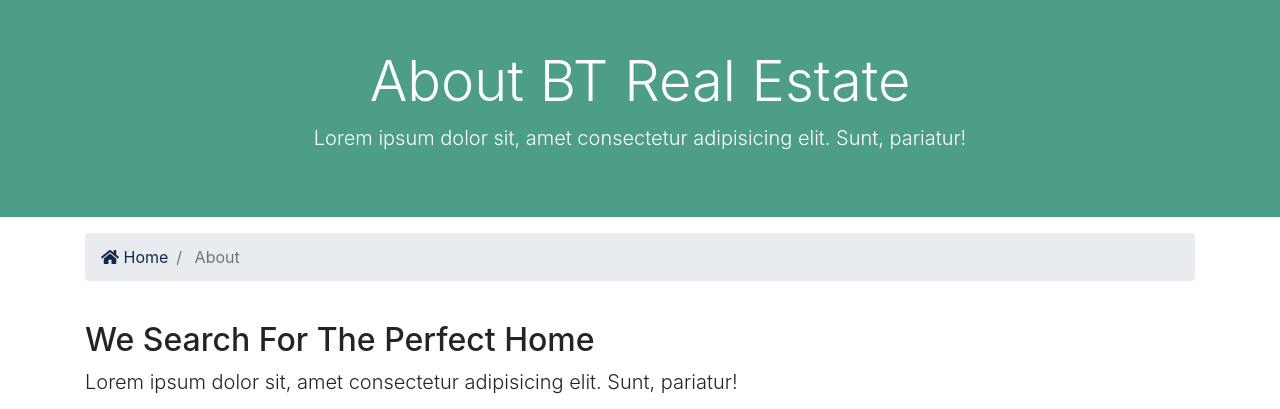
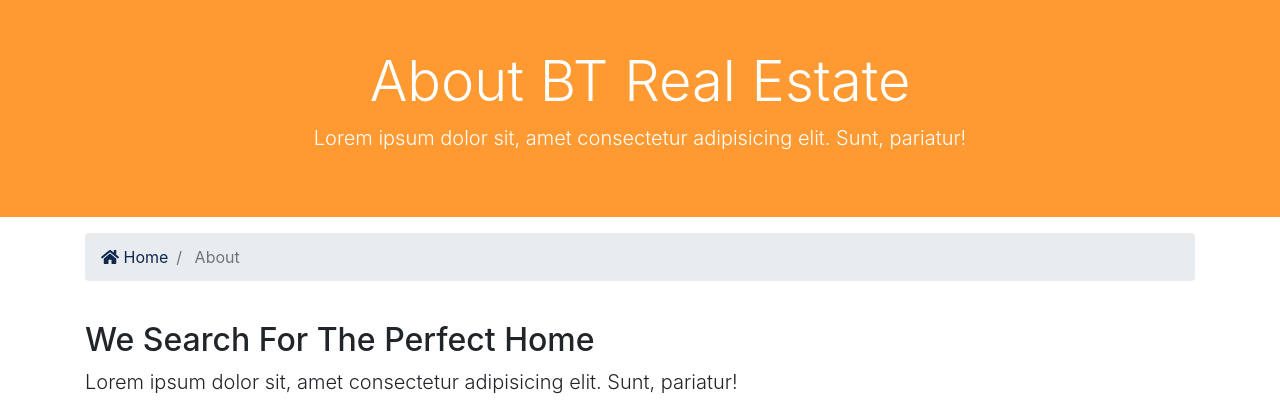
Before and after one commit to seabazz/btre, a Django app: page /about in a window 1280 px wide. Shown: the part 217-626 px from the top of the page. Run offline with Django 3.2, Linux system fonts and the light colour scheme; data that the repository does not hold is empty; some libraries are stand-ins or nearby versions.

Commit message:
change styles.css to orange

```diff
--- a/static/css/style.css
+++ b/static/css/style.css
@@ -59,7 +59,7 @@ img {
     left: 0;
     min-height: 100%;
     width: 100%;
-    background: rgba(32, 134, 107, 0.8); }
+    background: rgba(255, 136, 13, 0.85); }
   #showcase-inner.showcase-search {
     min-height: 270px; }
 
```
